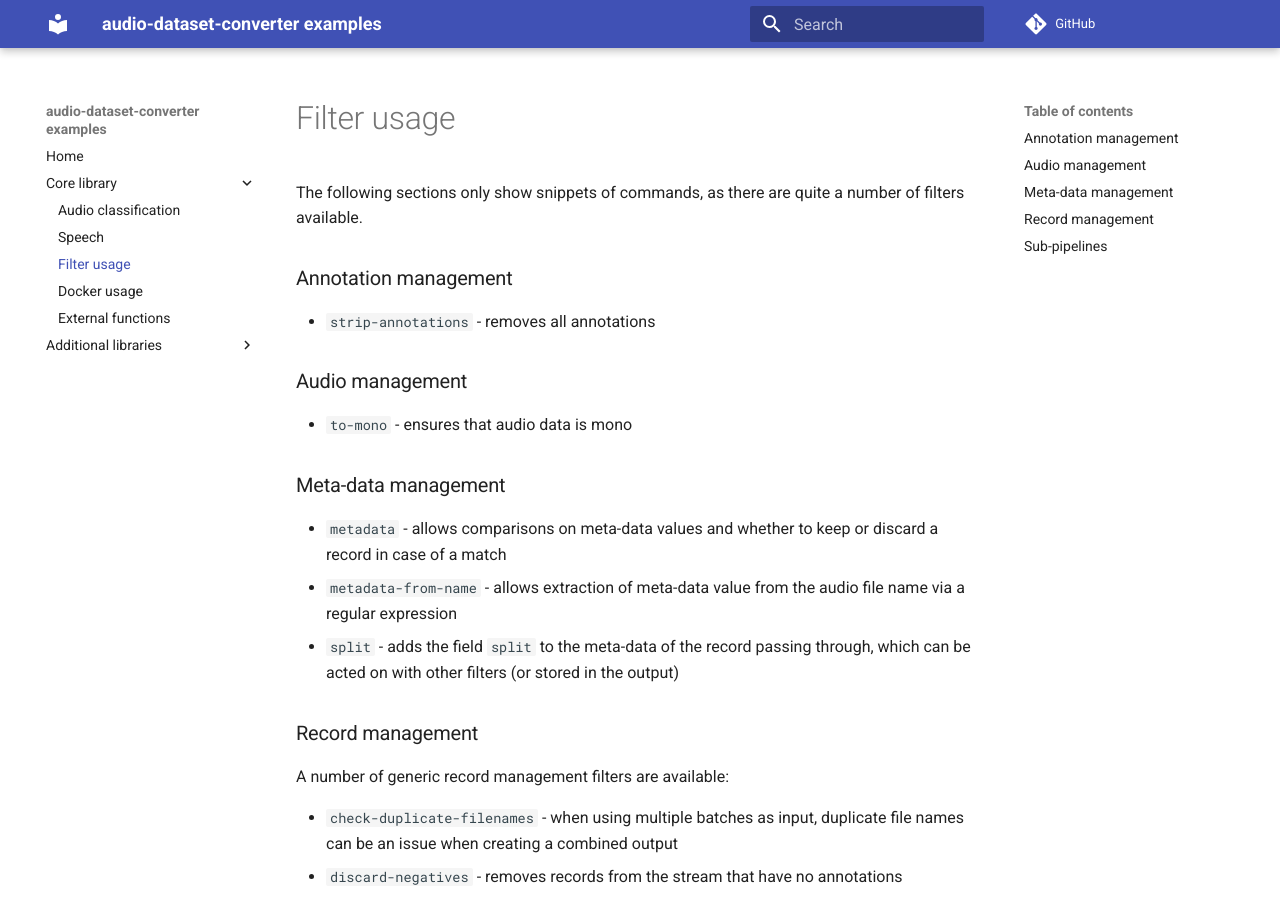
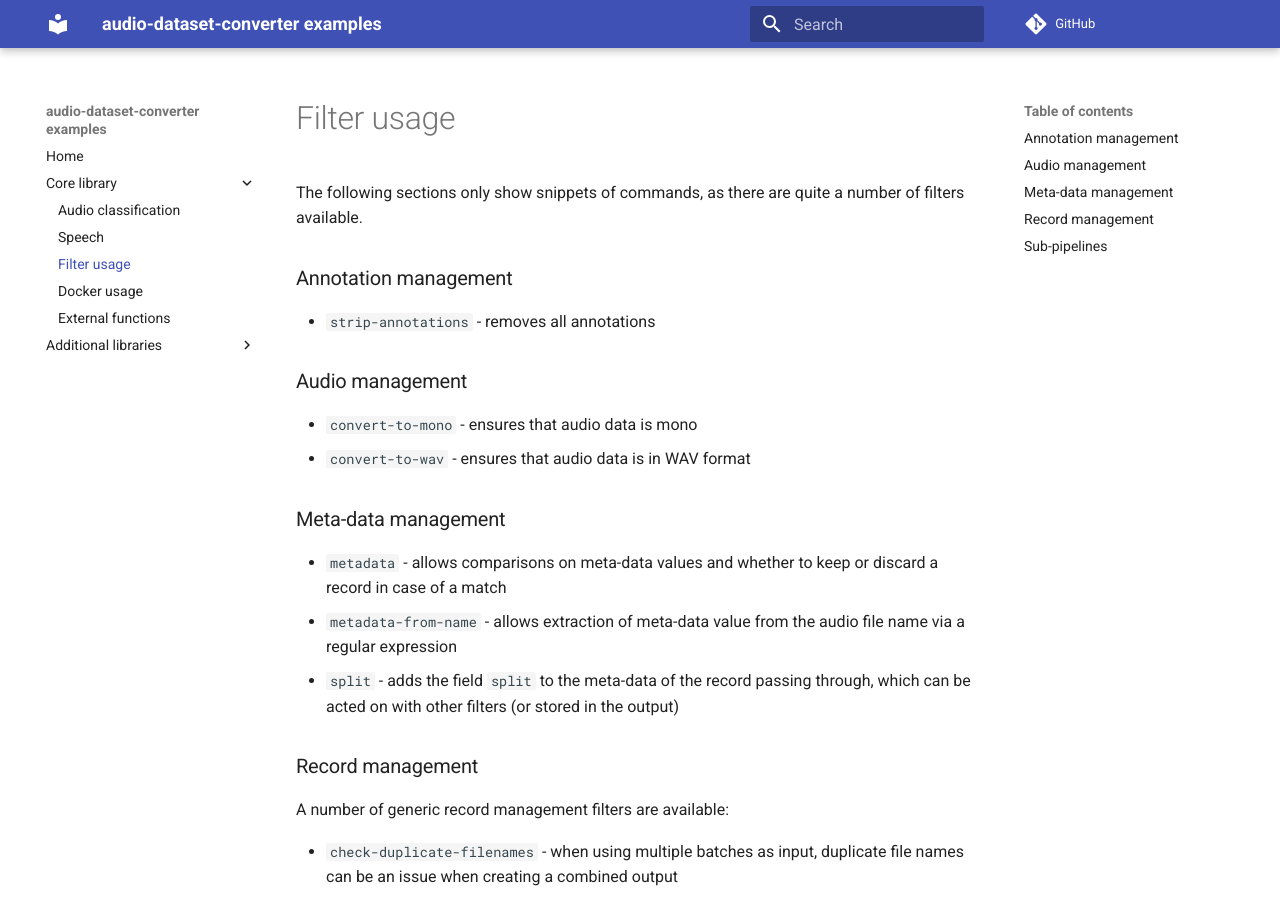
Before and after one commit to waikato-llm/audio-dataset-converter-examples, an MkDocs documentation site: the page built from docs/filters.md, in a window 1280 px wide and 900 px high. Built offline with MkDocs 1.6.1 and Material for MkDocs 9.7.7, drawn with Linux system fonts in a browser that asks for light colours; comment, search, counter and statistics services are not loaded.

Commit message:
added convert-to-wav filter

```diff
--- a/docs/filters.md
+++ b/docs/filters.md
@@ -8,7 +8,8 @@ The following sections only show snippets of commands, as there are quite a numb
 
 ## Audio management
 
-* `to-mono` - ensures that audio data is mono
+* `convert-to-mono` - ensures that audio data is mono
+* `convert-to-wav` - ensures that audio data is in WAV format
 
 
 ## Meta-data management
```
